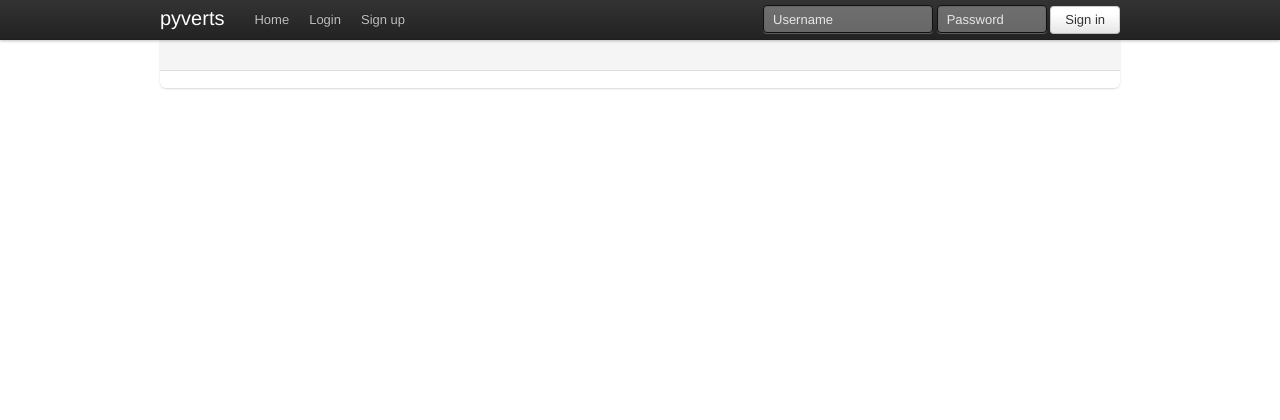
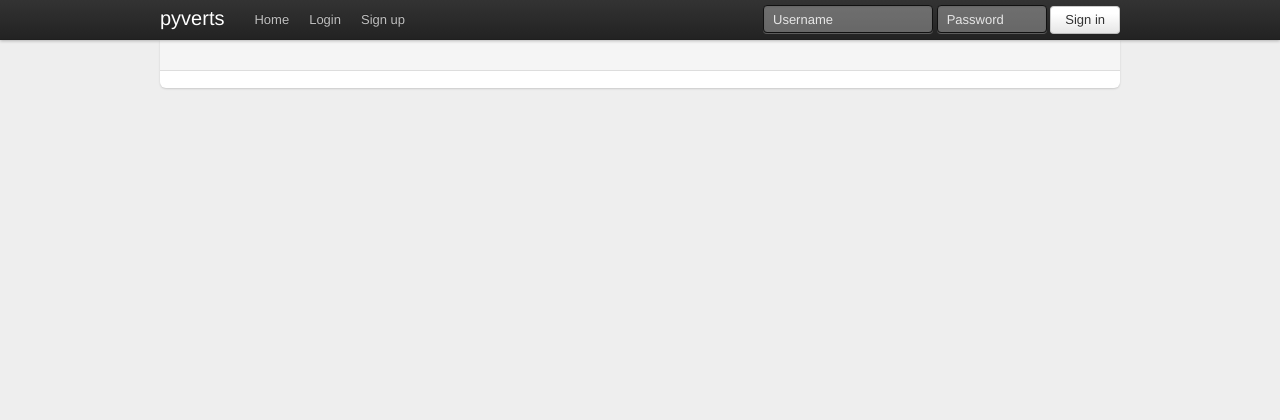
Before and after one commit to Heldroe/pyverts-django-base, a Django app: template templates/site_base.html in a window 1280 px wide. Shown: the top 420 px of the page. Run offline with Django 3.2, Linux system fonts and the light colour scheme; the template is opened without the code that fills it, so the values that code supplies are empty; parts of the project's set-up code (start-up, migrations or seed data) failed here and were passed over.

Commit message:
it changes everything

```diff
--- a/static/css/style.css
+++ b/static/css/style.css
@@ -1,3 +1,7 @@
+html, body {
+    background-color: #EEEEEE;
+}
+
 body {
     padding-top: 40px;
 }
```
